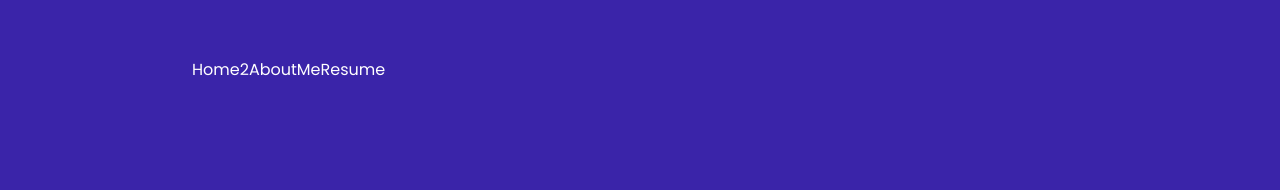
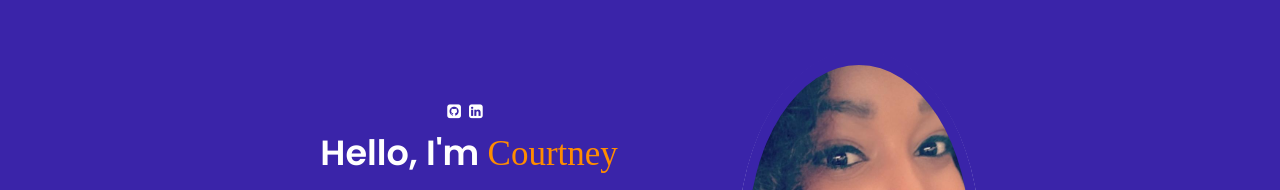
Before and after one commit to CourtneyAJackson/portfolio-2, a React (Create React App) app: page / in a window 1280 px wide. Shown: the top 190 px of the page. Built offline with nearby package versions, Linux system fonts and the light colour scheme; a web font is replaced by a local one.

Commit message:
updated heading and netlify deploment

```diff
--- a/src/App.js
+++ b/src/App.js
@@ -1,10 +1,5 @@
 import React from 'react'
 import './App.css'
-import AboutMe from './PortfolioContainer/AboutMe/AboutMe';
-import Home from './PortfolioContainer/Home/Home/Home.jsx';
-import PortfolioContainer from './PortfolioContainer/PortfolioContainer';
-import Projects from './PortfolioContainer/Projects/Projects.jsx';
-import ContactMe from './PortfolioContainer/ContactMe/ContactMe';
 import Home2 from './PortfolioContainer/Home/Home2';
 
 function App() {
--- a/src/PortfolioContainer/Home/Header/Header.css
+++ b/src/PortfolioContainer/Home/Header/Header.css
@@ -3,11 +3,11 @@
   justify-content: center;
   height: 140px;
   color: white;
-  /* background:#ff5722;  */
+  background:#ff5722;
   background: #3a24a9;
 }
 
-.header-parent{
+/* .header-parent{
   display: flex;
   align-items: center;
   justify-content: space-between;
@@ -90,4 +90,4 @@
     left: 0;
     opacity: 1;
   }
-}
+} */
--- a/src/PortfolioContainer/Home/Header/Header.jsx
+++ b/src/PortfolioContainer/Home/Header/Header.jsx
@@ -1,78 +1,78 @@
-import React from "react";
-import { useState } from "react";
-import {
-  TOTAL_SCREENS,
-  GET_SCREEN_INDEX,
-} from "../../../utilities/commonUtils";
-import ScrollService from "../../../utilities/ScrollServices";
-import { faBars } from "@fortawesome/free-solid-svg-icons";
-import { FontAwesomeIcon } from "@fortawesome/react-fontawesome";
-import "./Header.css";
+// import React from "react";
+// import { useState } from "react";
+// import {
+//   TOTAL_SCREENS,
+//   GET_SCREEN_INDEX,
+// } from "../../../utilities/commonUtils";
+// import ScrollService from "../../../utilities/ScrollServices";
+// import { faBars } from "@fortawesome/free-solid-svg-icons";
+// import { FontAwesomeIcon } from "@fortawesome/react-fontawesome";
+// import "./Header.css";
 
-export default function Header() {
-  const [selectedScreen, setSelectedScreen] = useState(0);
-  const [showHeaderOptions, setShowHeaderOptions] = useState(false);
+// export default function Header() {
+//   const [selectedScreen, setSelectedScreen] = useState(0);
+//   const [showHeaderOptions, setShowHeaderOptions] = useState(false);
 
-  const updateCurrentScreen = (currentScreen) => {
-    if (!currentScreen || !currentScreen.screenInView) return;
-    let screenIndex = GET_SCREEN_INDEX(currentScreen.screeninView);
-    if (screenIndex < 0) return;
-  };
-  let currentScreenSubscription =
-    ScrollService.currentScreenBroadCaster.subscribe(updateCurrentScreen);
+//   const updateCurrentScreen = (currentScreen) => {
+//     if (!currentScreen || !currentScreen.screenInView) return;
+//     let screenIndex = GET_SCREEN_INDEX(currentScreen.screeninView);
+//     if (screenIndex < 0) return;
+//   };
+//   let currentScreenSubscription =
+//     ScrollService.currentScreenBroadCaster.subscribe(updateCurrentScreen);
 
-  const getHeaderOptions = () => {
-    return TOTAL_SCREENS.map((screen, i) => (
-      <div
-        key={screen.screen_name}
-        className={getHeaderOptionsClass(i)}
-        onClick={() => switchScreen(i, screen)}
-      >
-        <span>{screen.screen_name}</span>
-      </div>
-    ));
-  };
+//   const getHeaderOptions = () => {
+//     return TOTAL_SCREENS.map((screen, i) => (
+//       <div
+//         key={screen.screen_name}
+//         className={getHeaderOptionsClass(i)}
+//         onClick={() => switchScreen(i, screen)}
+//       >
+//         <span>{screen.screen_name}</span>
+//       </div>
+//     ));
+//   };
 
-  const getHeaderOptionsClass = (index) => {
-    var classes = "header-option";
-    if (index < TOTAL_SCREENS.length - 1) classes += "header-option-seperator";
+//   const getHeaderOptionsClass = (index) => {
+//     var classes = "header-option";
+//     if (index < TOTAL_SCREENS.length - 1) classes += "header-option-seperator";
 
-    if (selectedScreen === index) classes += "selected-header-option";
-    return;
-  };
+//     if (selectedScreen === index) classes += "selected-header-option";
+//     return;
+//   };
 
-  const switchScreen = (index, screen) => {
-    let screenComponent = document.getElementById(screen.screen_name);
-    if (!screenComponent) return;
+//   const switchScreen = (index, screen) => {
+//     let screenComponent = document.getElementById(screen.screen_name);
+//     if (!screenComponent) return;
 
-    screenComponent.scrollIntoView({ behavior: "smooth" });
-    setSelectedScreen(index);
-    setShowHeaderOptions(false);
-  };
+//     screenComponent.scrollIntoView({ behavior: "smooth" });
+//     setSelectedScreen(index);
+//     setShowHeaderOptions(false);
+//   };
 
-  return (
-    <div
-      className="header-container"
-      onClick={() => setShowHeaderOptions(!showHeaderOptions)}
-    >
-      <div className="header-parent">
-        <div
-          className="header-hamburger"
-          onClick={() => setShowHeaderOptions(!showHeaderOptions)}
-        >
-          <FontAwesomeIcon className="header-hamburger-bars"
-            icon={faBars} />
-        </div>
-        <div
-          className={
-            (showHeaderOptions)
-              ? "header-options show-hamburger-options"
-              : "header-options"
-          }
-        >
-          {getHeaderOptions()}
-        </div>
-      </div>
-    </div>
-  );
-}
+//   return (
+//     <div
+//       className="header-container"
+//       onClick={() => setShowHeaderOptions(!showHeaderOptions)}
+//     >
+//       <div className="header-parent">
+//         <div
+//           className="header-hamburger"
+//           onClick={() => setShowHeaderOptions(!showHeaderOptions)}
+//         >
+//           <FontAwesomeIcon className="header-hamburger-bars"
+//             icon={faBars} />
+//         </div>
+//         <div
+//           className={
+//             (showHeaderOptions)
+//               ? "header-options show-hamburger-options"
+//               : "header-options"
+//           }
+//         >
+//           {getHeaderOptions()}
+//         </div>
+//       </div>
+//     </div>
+//   );
+// }
--- a/src/PortfolioContainer/Home/Home2.jsx
+++ b/src/PortfolioContainer/Home/Home2.jsx
@@ -11,7 +11,7 @@ import Projects from '../Projects/Projects'
 export default function Home2() {
   return (
     <div className='home-two-container'>
-      <Header/>
+
       <Home />
       <AboutMe />
       <Projects/>
--- a/src/utilities/ScrollServices.jsx
+++ b/src/utilities/ScrollServices.jsx
@@ -1,70 +1,70 @@
-import { TOTAL_SCREENS } from "./commonUtils";
-import { Subject } from "rxjs";
+// import { TOTAL_SCREENS } from "./commonUtils";
+// import { Subject } from "rxjs";
 
 
-export default class ScrollService {
-  static scrollHandler = new ScrollService();
+// export default class ScrollService {
+//   static scrollHandler = new ScrollService();
 
-  static currentScreenBroadCaster = new Subject();
-  static currentScreenFadeIn = new Subject();
+//   static currentScreenBroadCaster = new Subject();
+//   static currentScreenFadeIn = new Subject();
 
-  constructor() {
-    window.addEventListener("scroll", this.checkCurrentScreenUnderViewport);
-  }
-  scrollToHireMe = () => {
-    let contactMeScreen = document.getElementById("Contact Me");
-    if (!contactMeScreen) return;
-    contactMeScreen.scrollIntoView({ behavior: "smooth" });
-  };
-  scrollToHome = () => {
-    let homeScreen = document.getElementById("Home2");
-    if (!homeScreen) return;
-    homeScreen.scrollIntoView({ behavior: "smooth" });
-  };
-  isElementView = (elem, type) => {
-    let rec = elem.getBoundingClientRect();
-    let elementTop = rec.Top;
-    let elementBottom = rec.Bottom;
+//   constructor() {
+//     window.addEventListener("scroll", this.checkCurrentScreenUnderViewport);
+//   }
+//   scrollToHireMe = () => {
+//     let contactMeScreen = document.getElementById("Contact Me");
+//     if (!contactMeScreen) return;
+//     contactMeScreen.scrollIntoView({ behavior: "smooth" });
+//   };
+//   scrollToHome = () => {
+//     let homeScreen = document.getElementById("Home2");
+//     if (!homeScreen) return;
+//     homeScreen.scrollIntoView({ behavior: "smooth" });
+//   };
+//   isElementView = (elem, type) => {
+//     let rec = elem.getBoundingClientRect();
+//     let elementTop = rec.Top;
+//     let elementBottom = rec.Bottom;
 
-    let partiallyVisible =
-      elementTop < window.innerHeight && elementBottom >= 0;
-    let completelyVisible =
-      elementTop >= 0 && elementBottom <= window.innerHeight;
+//     let partiallyVisible =
+//       elementTop < window.innerHeight && elementBottom >= 0;
+//     let completelyVisible =
+//       elementTop >= 0 && elementBottom <= window.innerHeight;
 
-    switch (type) {
-      case "partial":
-        return partiallyVisible;
+//     switch (type) {
+//       case "partial":
+//         return partiallyVisible;
 
-      case "complete":
-        return completelyVisible;
-      default:
-        return false;
-    }
-  };
+//       case "complete":
+//         return completelyVisible;
+//       default:
+//         return false;
+//     }
+//   };
 
-  checkCurrentScreenUnderViewport = (event) => {
-    if (!event || Object.keys(event).length < 1) return;
-    for (let screen of TOTAL_SCREENS) {
-      let screenFromDOM = document.getElementById(screen.screen_name);
-      if (!screenFromDOM) continue;
+//   checkCurrentScreenUnderViewport = (event) => {
+//     if (!event || Object.keys(event).length < 1) return;
+//     for (let screen of TOTAL_SCREENS) {
+//       let screenFromDOM = document.getElementById(screen.screen_name);
+//       if (!screenFromDOM) continue;
 
-      let fullyVisible = this.isElementInView(screenFromDOM, "complete");
-      let partiallyVisible = this.isElementInView(screenFromDOM, "partial");
+//       let fullyVisible = this.isElementInView(screenFromDOM, "complete");
+//       let partiallyVisible = this.isElementInView(screenFromDOM, "partial");
 
-      if (fullyVisible || partiallyVisible) {
-        if (partiallyVisible && !screen.alreadyRendered)
-          ScrollService.currentScreenFadeIn.next({
-            fadeScreen: screen.screen_name,
-          });
-        screen['alreadyRendered'] = true;
-        return;
-      }
-      if (fullyVisible) {
-        ScrollService.currentScreenBroadCaster.next({
-          screenInView: screen.screen_name,
-        });
-        return;
-      }
-    }
-  };
-}
+//       if (fullyVisible || partiallyVisible) {
+//         if (partiallyVisible && !screen.alreadyRendered)
+//           ScrollService.currentScreenFadeIn.next({
+//             fadeScreen: screen.screen_name,
+//           });
+//         screen['alreadyRendered'] = true;
+//         return;
+//       }
+//       if (fullyVisible) {
+//         ScrollService.currentScreenBroadCaster.next({
+//           screenInView: screen.screen_name,
+//         });
+//         return;
+//       }
+//     }
+//   };
+// }
--- a/src/utilities/animations.jsx
+++ b/src/utilities/animations.jsx
@@ -1,12 +1,12 @@
-export default class Animations {
-  static animations = new Animations();
+// export default class Animations {
+//   static animations = new Animations();
 
-  fadeInScreen = (screen_name) => {
-    let screen = document.getElementById(screen_name);
-    if (!screen_name || !screen)
-      return
+//   fadeInScreen = (screen_name) => {
+//     let screen = document.getElementById(screen_name);
+//     if (!screen_name || !screen)
+//       return
 
-    screen.style.opacity = "5";
-    screen.style.transform="translateY(1px)"
-  }
-}
+//     screen.style.opacity = "5";
+//     screen.style.transform="translateY(1px)"
+//   }
+// }
--- a/src/utilities/commonUtils.jsx
+++ b/src/utilities/commonUtils.jsx
@@ -1,25 +1,25 @@
-import Home2 from "../PortfolioContainer/Home/Home2";
-import Resume from "../PortfolioContainer/Resume/Resume";
-import AboutMe from "../PortfolioContainer/AboutMe/AboutMe";
+// import Home2 from "../PortfolioContainer/Home/Home2";
+// import Resume from "../PortfolioContainer/Resume/Resume";
+// import AboutMe from "../PortfolioContainer/AboutMe/AboutMe";
 
-export const TOTAL_SCREENS = [
-  {
-    screen_name: "Home2",
-    component: Home2,
-  },
-  {
-    screen_name: "AboutMe",
-    component: AboutMe
-  },
-  {
-    screen_name: "Resume",
-    component: Resume
-  }
-]
-export const GET_SCREEN_INDEX = (screen_name) => {
-  if (!screen_name) return -1
-  for (let i = 0; i < TOTAL_SCREENS.length; i++) {
-    if (TOTAL_SCREENS[i].screen_name === screen_name) return i;
-  }
-  return -1;
-}
+// export const TOTAL_SCREENS = [
+//   {
+//     screen_name: "Home2",
+//     component: Home2,
+//   },
+//   {
+//     screen_name: "AboutMe",
+//     component: AboutMe
+//   },
+//   {
+//     screen_name: "Resume",
+//     component: Resume
+//   }
+// ]
+// export const GET_SCREEN_INDEX = (screen_name) => {
+//   if (!screen_name) return -1
+//   for (let i = 0; i < TOTAL_SCREENS.length; i++) {
+//     if (TOTAL_SCREENS[i].screen_name === screen_name) return i;
+//   }
+//   return -1;
+// }
```
Also changed, not shown: src/PortfolioContainer/AboutMe/AboutMe.jsx (+3 -10 lines), src/PortfolioContainer/Resume/Resume.jsx (+45 -45 lines), src/utilities/ScreenHeading/ScreenHeading.jsx (+25 -25 lines), 1 other file (tests, documents, lock files or other folders).
